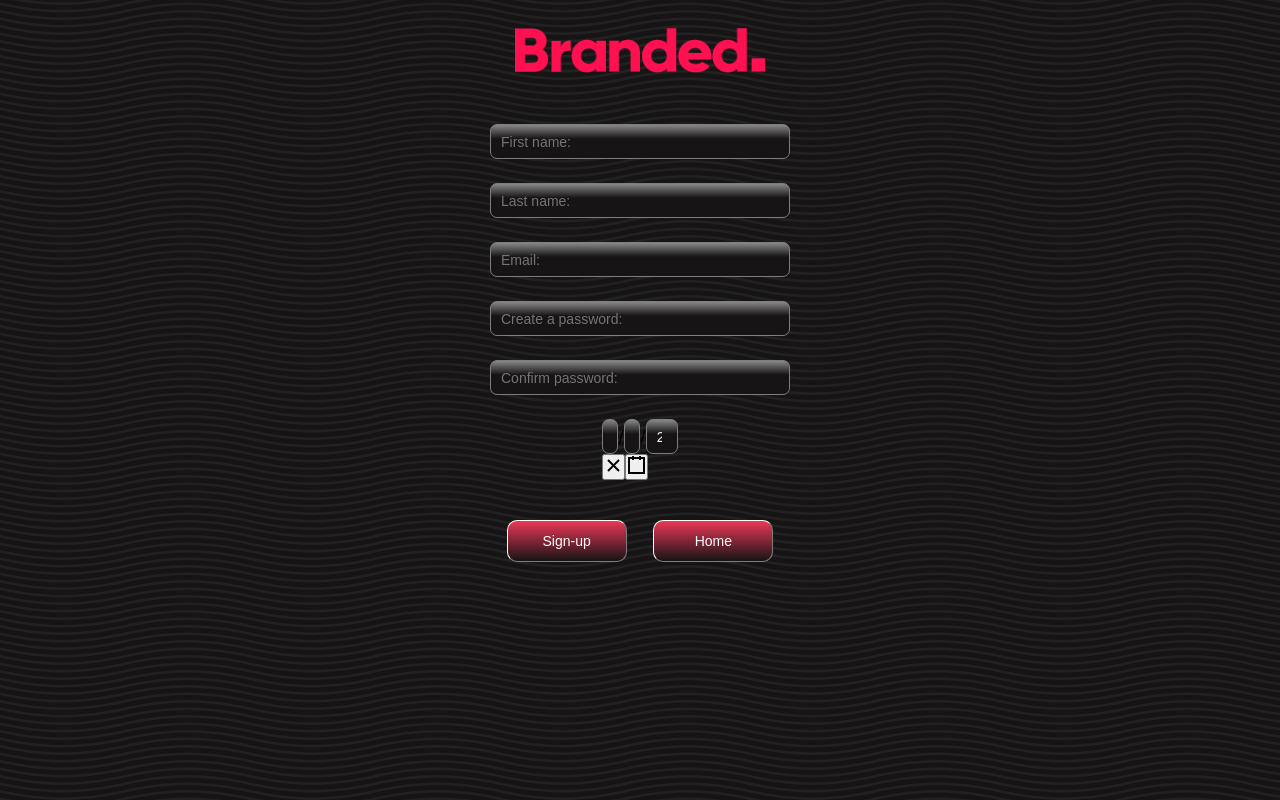
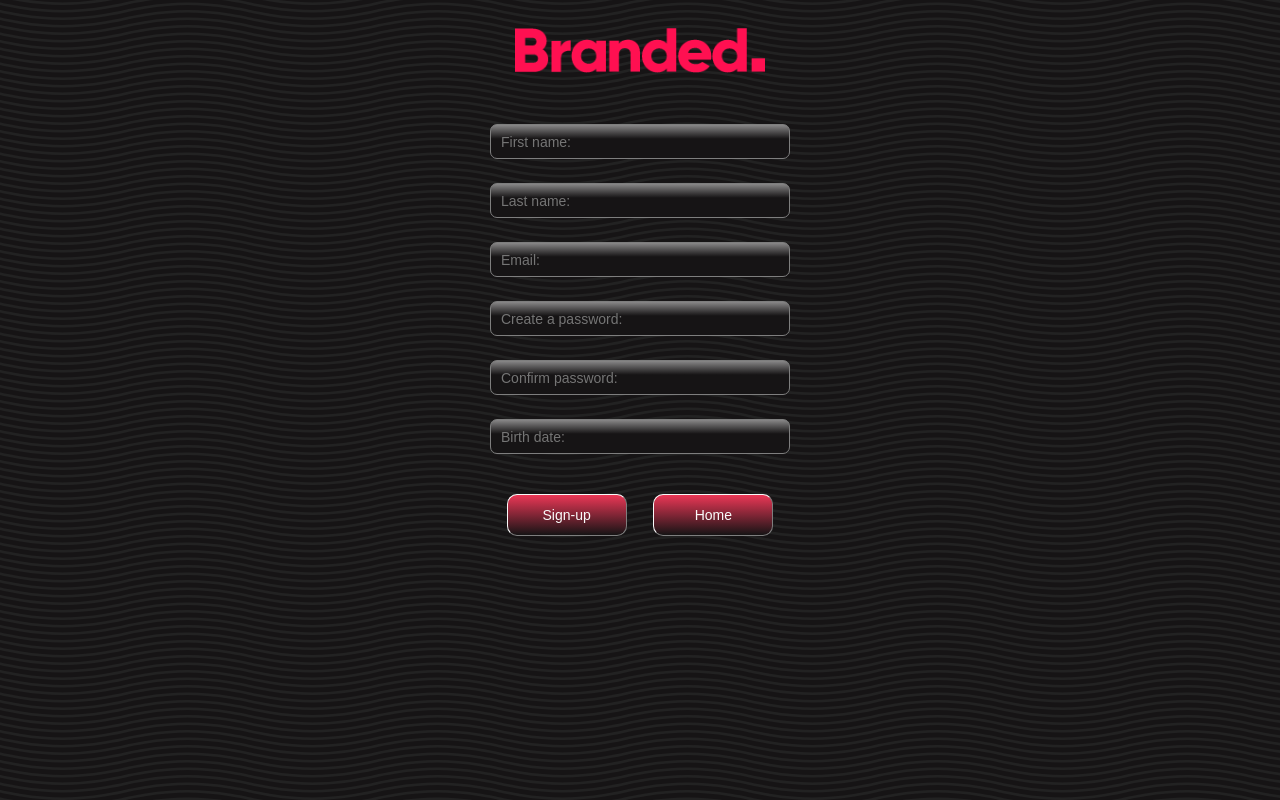
Before and after one commit to Danielg212/Branded-Members, a React (Create React App) app in the folder frontend/: page /signup in a window 1280 px wide. Built offline with nearby package versions, Linux system fonts and the light colour scheme.

Commit message:
reverted back to old date-picker

```diff
--- a/frontend/package.json
+++ b/frontend/package.json
@@ -8,7 +8,7 @@
     "@testing-library/user-event": "^12.6.0",
     "axios": "^0.21.0",
     "react": "^17.0.1",
-    "react-date-picker": "^8.0.5",
+    "react-datepicker": "^3.3.0",
     "react-dom": "^17.0.1",
     "react-hook-form": "^6.13.1",
     "react-redux": "^7.2.2",
--- a/frontend/src/components/pages/SignUp.jsx
+++ b/frontend/src/components/pages/SignUp.jsx
@@ -2,25 +2,26 @@ import React, { useEffect, useRef } from 'react';
 import { useDispatch, useSelector } from 'react-redux';
 import { useHistory } from 'react-router-dom';
 import { useForm } from 'react-hook-form';
-import DatePicker from 'react-date-picker';
 import { signUp } from '../../redux/actions';
 import { InputGroup } from '../InputGroup/InputGroup';
 import { Button, LinkButton } from '../Buttons/Buttons';
+import DatePicker from 'react-datepicker';
+import 'react-datepicker/dist/react-datepicker.css';
 
 export default function SignUp() {
   const dispatch = useDispatch();
   const history = useHistory();
 
   const registeredEmail = useSelector((state) => state.registeredEmail);
-  const [birthDate, setBirthDate] = React.useState(new Date());
-  const { register, handleSubmit, errors, watch } = useForm();
+  const [birthDate, setBirthDate] = React.useState('');
+  const { register, handleSubmit, errors, watch } = useForm({});
   const password = useRef({}); // used so I can compare the password and confirmed password
   password.current = watch('password', '');
 
   // once the response came back from the server,
   // this useEffect will recognise the change in Redux and redirect the user automatically
   useEffect(() => {
-    if (registeredEmail) history.push('/login');
+    if (registeredEmail) history.push('/signin');
   }, [registeredEmail, history]);
 
   const onSubmit = (values) => {
@@ -82,7 +83,11 @@ export default function SignUp() {
         {errors.confirmPassword && errors.confirmPassword.message}
       </InputGroup>
       <div className='date-group'>
-        <DatePicker name='birthDate' value={birthDate} onChange={setBirthDate} />
+        <DatePicker
+          placeholderText='Birth date:'
+          selected={birthDate}
+          onChange={(date) => setBirthDate(date)}
+        />
       </div>
 
       <div className='controls'>
```
Also changed, not shown: 1 other file (tests, documents, lock files or other folders).
